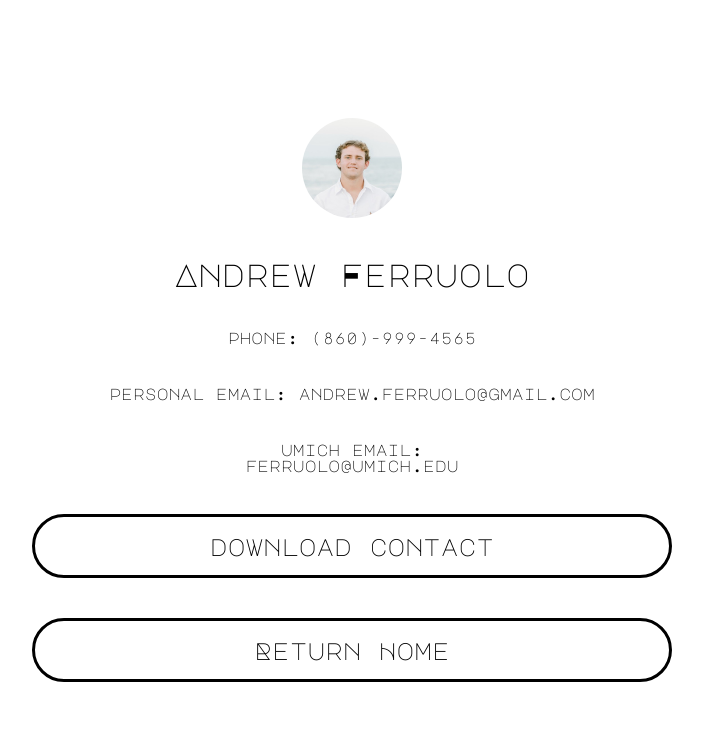
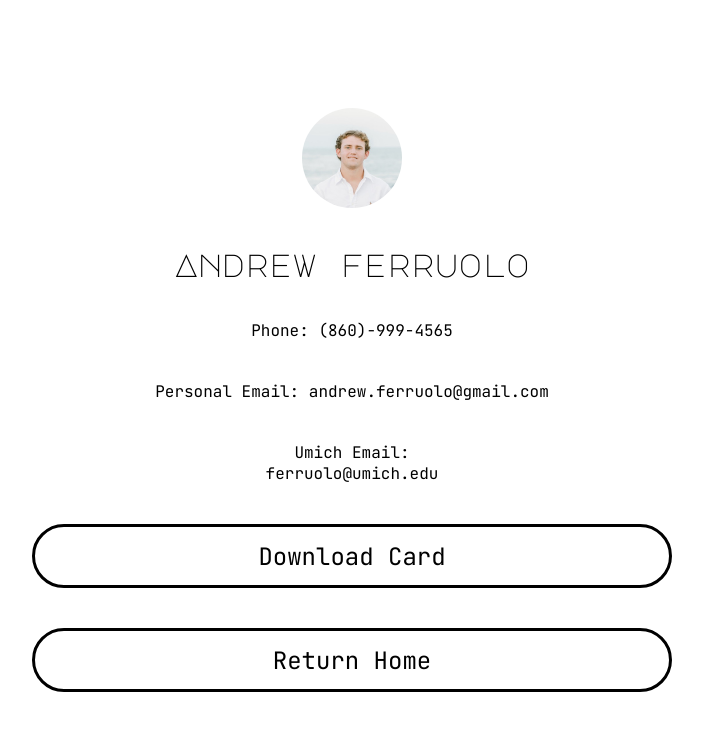
Before and after one commit to Ferruolo/my-links-page, a Next.js app: page /ContactCard in a window 1280 px wide. Shown: the top 730 px of the page, without its empty margins (288-991 px from the left). Built offline with nearby package versions, Linux system fonts and the light colour scheme.

Commit message:
Final Style

```diff
--- a/pages/ContactCard.js
+++ b/pages/ContactCard.js
@@ -1,12 +1,14 @@
 import styles from "../styles/Home.module.css";
-import {Major_Mono_Display} from "next/font/google";
+import {JetBrains_Mono, Major_Mono_Display} from "next/font/google";
 import Image from "next/image";
 import LinkButton from "../Components/LinkButton";
 
+const jetbrainsMono = JetBrains_Mono({weight: '400', preload: false})
 const majorMono = Major_Mono_Display({weight: '400', preload: false})
 
+
 export default function ContactCard() {
-    return <main className={`${styles.container} ${majorMono.className}`}>
+    return <main className={`${styles.container} ${jetbrainsMono.className}`}>
         {/*Upper Bar, Name and Headshot*/}
         <div className={styles.profilePicBox}>
             <Image src="/Headshot.jpeg"
@@ -16,20 +18,20 @@ export default function ContactCard() {
                    className={styles.profilePicImg}
             />
         </div>
-        <div className={styles.contactsName}>
-            Andrew Ferruolo
+        <div className={`${styles.contactsName} ${majorMono.className}`}>
+            Andrew ferruolo
         </div>
         <div className={styles.contactLineItem}>
-            phone: <a href="tel:8609994565">(860)-999-4565</a>
+            Phone: <a href="tel:8609994565">(860)-999-4565</a>
         </div>
         <div className={styles.contactLineItem}>
-            personal email: <a href={"mailto:andrew.ferruolo@gmail.com"}>andrew.ferruolo@gmail.com</a>
+            Personal Email: <a href={"mailto:andrew.ferruolo@gmail.com"}>andrew.ferruolo@gmail.com</a>
         </div>
         <div className={styles.contactLineItem}>
-            umich email: <br></br><a href={"mailto:ferruolo@umich.edu"}>ferruolo@umich.edu</a>
+            Umich Email: <br></br><a href={"mailto:ferruolo@umich.edu"}>ferruolo@umich.edu</a>
         </div>
         <button className={styles.linkButton}>
-            <a href="/api/download" target="_blank">download contact</a>
+            <a href="/api/download" target="_blank">Download Card</a>
         </button>
 
 
```
Also changed, not shown: pages/index.js (+6 -5 lines).
